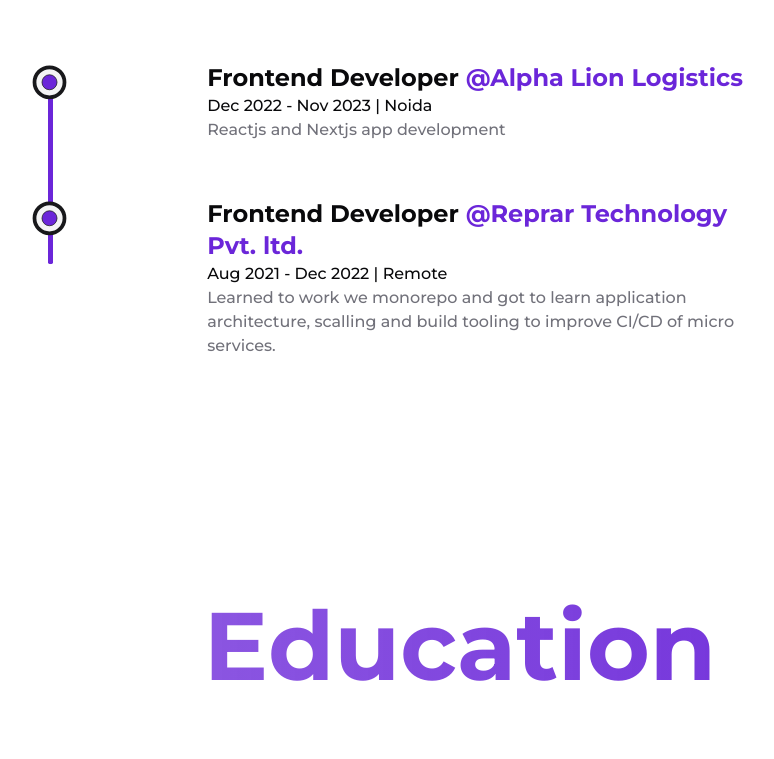
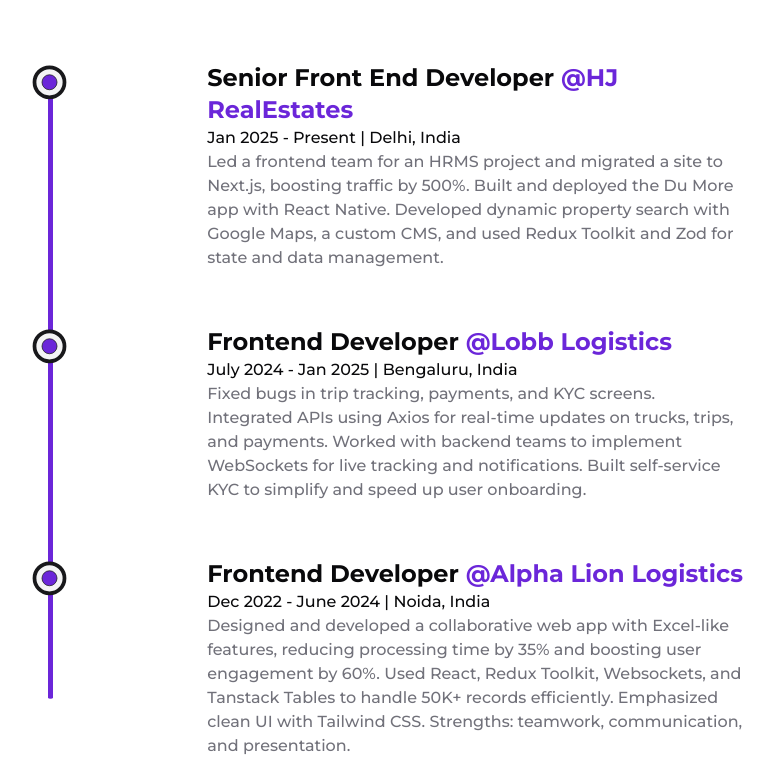
Before and after one commit to thunder-source/Pradityamanjhi-v2, a Next.js app: page /about in a window 1280 px wide. Shown: the part 1158-1917 px from the top of the page, without its empty margins (180-954 px from the left). Built offline with nearby package versions, Linux system fonts and the light colour scheme.

Commit message:
Update experience and project data; modify site metadata and improve experience showcase component

```diff
--- a/src/components/experience/experience-showcase-list-item.tsx
+++ b/src/components/experience/experience-showcase-list-item.tsx
@@ -41,7 +41,7 @@
   title: string;
   organisation: {
     name: string;
-    href: string;
+    href?: string;
   };
   date: string;
   location: string;
@@ -65,6 +65,7 @@
       >
         <h3 className="text-base font-bold text-foreground sm:text-xl md:text-2xl">
           {props.title}{" "}
+          {props.organisation.href ? (
             <Link
               href={props.organisation.href}
               className="cursor-pointer text-accent"
@@ -73,6 +74,9 @@
             >
               @{props.organisation.name}
             </Link>
+          ) : (
+            <span className="text-accent">@{props.organisation.name}</span>
+          )}
         </h3>
         <span className="text-sm font-medium text-foreground xs:text-base">
           {props.date} | {props.location}
--- a/src/data/experience.ts
+++ b/src/data/experience.ts
@@ -2,24 +2,45 @@
 
 export const EXPERIENCE: ExperienceShowcaseListItemProps[] = [
   {
+    title: "Senior Front End Developer",
+    organisation: {
+      name: "HJ RealEstates",
+      href: "https://hjrealestates.com/",
+    },
+    date: "Jan 2025 - Present",
+    location: "Delhi, India",
+    description:
+      "Led a frontend team for an HRMS project and migrated a site to Next.js, boosting traffic by 500%. Built and deployed the Du More app with React Native. Developed dynamic property search with Google Maps, a custom CMS, and used Redux Toolkit and Zod for state and data management.",
+  },
+  {
+    title: "Frontend Developer",
+    organisation: {
+      name: "Lobb Logistics",
+      href: "https://lobb.in/",
+    },
+    date: "July 2024 - Jan 2025",
+    location: "Bengaluru, India",
+    description:
+      "Fixed bugs in trip tracking, payments, and KYC screens. Integrated APIs using Axios for real-time updates on trucks, trips, and payments. Worked with backend teams to implement WebSockets for live tracking and notifications. Built self-service KYC to simplify and speed up user onboarding.",
+  },
+  {
     title: "Frontend Developer",
     organisation: {
       name: "Alpha Lion Logistics",
-      href: "https://alphalionlogistics.com/",
     },
-    date: "Dec 2022 - Nov 2023",
-    location: "Noida",
-    description: "Reactjs and Nextjs app development",
+    date: "Dec 2022 - June 2024",
+    location: "Noida, India",
+    description:
+      "Designed and developed a collaborative web app with Excel-like features, reducing processing time by 35% and boosting user engagement by 60%. Used React, Redux Toolkit, Websockets, and Tanstack Tables to handle 50K+ records efficiently. Emphasized clean UI with Tailwind CSS. Strengths: teamwork, communication, and presentation.",
   },
   {
     title: "Frontend Developer",
     organisation: {
       name: "Reprar Technology Pvt. ltd.",
-      href: "https://reprar.com/",
     },
     date: "Aug 2021 - Dec 2022",
-    location: "Remote",
+    location: "Remote, India",
     description:
-      "Learned to work we monorepo and got to learn application architecture, scalling and build tooling to improve CI/CD of micro services.",
+      "Led front-end development for Nobel Shaadi (React Native), REPRAR, and Travel Junction (React.js), enhancing user engagement and satisfaction. Delivered features like chat bots, messaging, responsive design, and booking systems, resulting in improved UX and efficiency across platforms, including a 25% boost in booking and 20% higher engagement.",
   },
 ];
--- a/src/data/projects.ts
+++ b/src/data/projects.ts
@@ -118,7 +118,7 @@
       radixui,
       tanstack,
     ],
-    liveWebsiteHref: "https://forms.pradityamanjhi.site/",
+    liveWebsiteHref: "https://forms.pradityamanjhi.in/",
   },
   {
     name: "MusicFy",
@@ -133,7 +133,7 @@
     description:
       "Music streaming web application, Musicfy, offering users a seamless and immersive music listening experience. Implemented a user-friendly interface, enabling personalized playlists, search functionality, and real-time music streaming",
     technology: [nextjs, typescript, tailwindcss, nodejs, radixui, reduxtk],
-    liveWebsiteHref: "https://music.pradityamanjhi.site/",
+    liveWebsiteHref: "https://music.pradityamanjhi.in/",
   },
   {
     name: "My portfolio",
--- a/src/data/siteMetaData.mjs
+++ b/src/data/siteMetaData.mjs
@@ -5,8 +5,8 @@
   description: "Frontend and Reactjs developer",
   language: "en-us",
   theme: "light",
-  siteName: "pradityamanjhi.site",
-  siteUrl: "https://www.pradityamanjhi.site/",
+  siteName: "pradityamanjhi.in",
+  siteUrl: "https://www.pradityamanjhi.in/",
   siteRepo: "https://github.com/thunder-source/Pradityamanjhi-v2",
   siteLogo: "/favicon.ico",
   image: "/static/homepage.png",
```
Also changed, not shown: 1 other file (tests, documents, lock files or other folders). Lines whose indentation alone changed are shown as unchanged.
